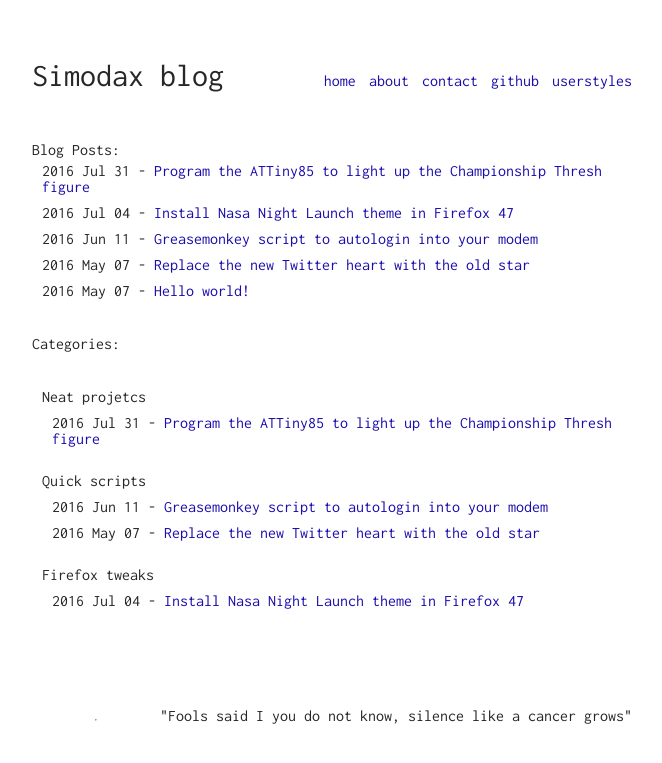
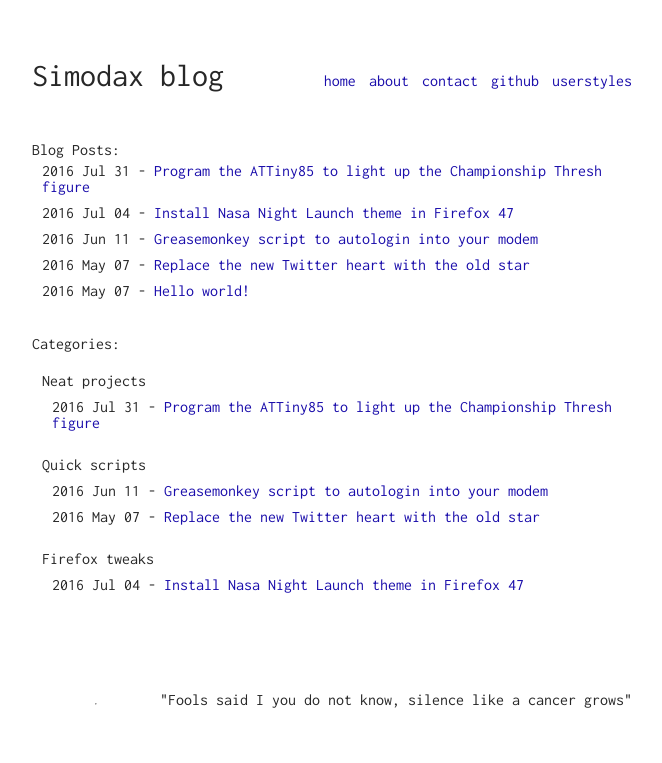
Before and after one commit to SimoDax/simodax.github.io, a Jekyll site: the page built from index.html, in a window 1280 px wide. Shown: the top 763 px of the page, without its empty margins (308-970 px from the left). Built offline with Jekyll 4.4.1, drawn with Linux system fonts in a browser that asks for light colours.

Commit message:
Updated index.html

```diff
--- a/index.html
+++ b/index.html
@@ -17,8 +17,7 @@ published: true
   <br /><br />
   <h2>Categories:</h2><br />
   <ul>
-        <br />
-    <li><h2>Neat projetcs</h2></li>
+    <li><h2>Neat projects</h2></li>
     <ul>
   	{% for post in site.posts %}
     	{% for tag in post.tags %}
```
